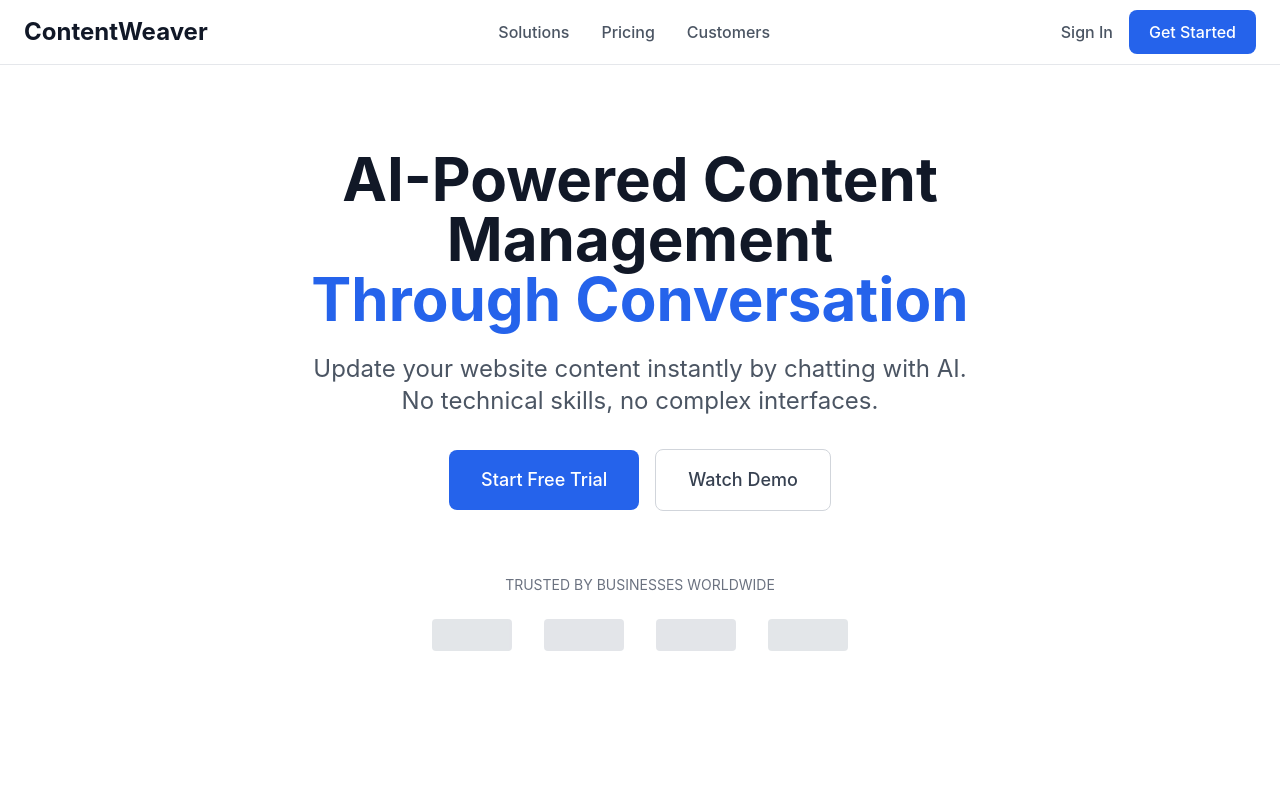
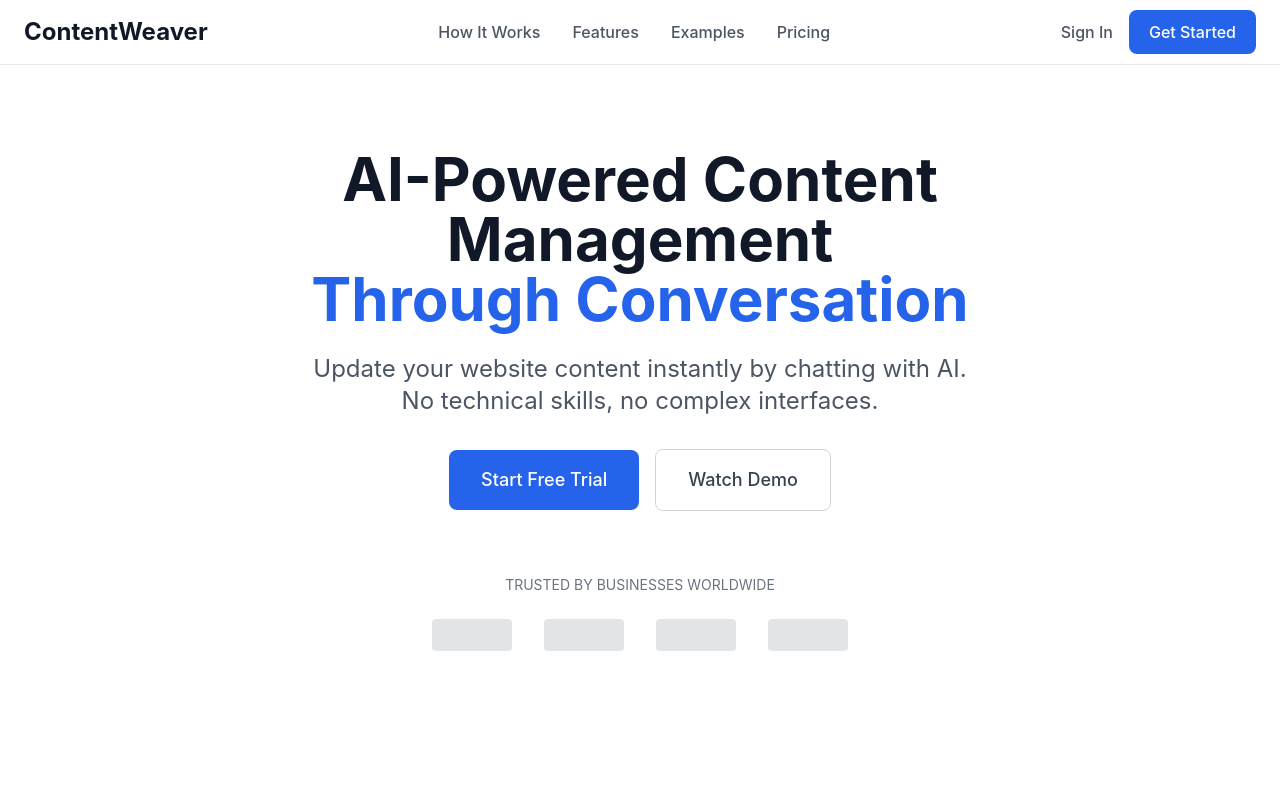
Before and after one commit to ContentWeaverAI/Platform, a Next.js app in the folder apps/frontend/: page / in a window 1280 px wide. Shown: the top 800 px of the page. Built offline with nearby package versions, Linux system fonts and the light colour scheme.

Commit message:
feat: add smooth scrolling navigation and mobile menu

```diff
--- a/apps/frontend/src/components/layout/header.jsx
+++ b/apps/frontend/src/components/layout/header.jsx
@@ -1,4 +1,20 @@
+'use client'
+import { useState } from 'react'
+
 export default function Header() {
+  const [isMenuOpen, setIsMenuOpen] = useState(false)
+
+  const scrollToSection = (sectionId) => {
+    const element = document.getElementById(sectionId)
+    if (element) {
+      element.scrollIntoView({
+        behavior: 'smooth',
+        block: 'start'
+      })
+    }
+    setIsMenuOpen(false)
+  }
+
   return (
     <header className="fixed top-0 w-full bg-white border-b border-gray-200 z-50">
       <div className="max-w-7xl mx-auto px-6">
@@ -8,17 +24,32 @@ export default function Header() {
             <span className="text-2xl font-bold text-gray-900">ContentWeaver</span>
           </div>
 
-          {/* Navigation */}
+          {/* Desktop Navigation */}
           <nav className="hidden md:flex items-center space-x-8">
-            <a href="#solutions" className="text-gray-600 hover:text-gray-900 font-medium transition-colors">
-              Solutions
-            </a>
-            <a href="#pricing" className="text-gray-600 hover:text-gray-900 font-medium transition-colors">
+            <button
+              onClick={() => scrollToSection('how-it-works')}
+              className="text-gray-600 hover:text-gray-900 font-medium transition-colors"
+            >
+              How It Works
+            </button>
+            <button
+              onClick={() => scrollToSection('features')}
+              className="text-gray-600 hover:text-gray-900 font-medium transition-colors"
+            >
+              Features
+            </button>
+            <button
+              onClick={() => scrollToSection('demo')}
+              className="text-gray-600 hover:text-gray-900 font-medium transition-colors"
+            >
+              Examples
+            </button>
+            <button
+              onClick={() => scrollToSection('pricing')}
+              className="text-gray-600 hover:text-gray-900 font-medium transition-colors"
+            >
               Pricing
-            </a>
-            <a href="#customers" className="text-gray-600 hover:text-gray-900 font-medium transition-colors">
-              Customers
-            </a>
+            </button>
           </nav>
 
           {/* CTA Buttons */}
@@ -30,7 +61,49 @@ export default function Header() {
               Get Started
             </button>
           </div>
+
+          {/* Mobile menu button */}
+          <button
+            className="md:hidden"
+            onClick={() => setIsMenuOpen(!isMenuOpen)}
+          >
+            <svg className="w-6 h-6" fill="none" stroke="currentColor" viewBox="0 0 24 24">
+              <path strokeLinecap="round" strokeLinejoin="round" strokeWidth={2} d="M4 6h16M4 12h16M4 18h16" />
+            </svg>
+          </button>
         </div>
+
+        {/* Mobile Menu */}
+        {isMenuOpen && (
+          <div className="md:hidden bg-white border-t border-gray-200 py-4">
+            <div className="flex flex-col space-y-4">
+              <button
+                onClick={() => scrollToSection('how-it-works')}
+                className="text-gray-600 hover:text-gray-900 font-medium transition-colors text-left"
+              >
+                How It Works
+              </button>
+              <button
+                onClick={() => scrollToSection('features')}
+                className="text-gray-600 hover:text-gray-900 font-medium transition-colors text-left"
+              >
+                Features
+              </button>
+              <button
+                onClick={() => scrollToSection('demo')}
+                className="text-gray-600 hover:text-gray-900 font-medium transition-colors text-left"
+              >
+                Examples
+              </button>
+              <button
+                onClick={() => scrollToSection('pricing')}
+                className="text-gray-600 hover:text-gray-900 font-medium transition-colors text-left"
+              >
+                Pricing
+              </button>
+            </div>
+          </div>
+        )}
       </div>
     </header>
   )
```
